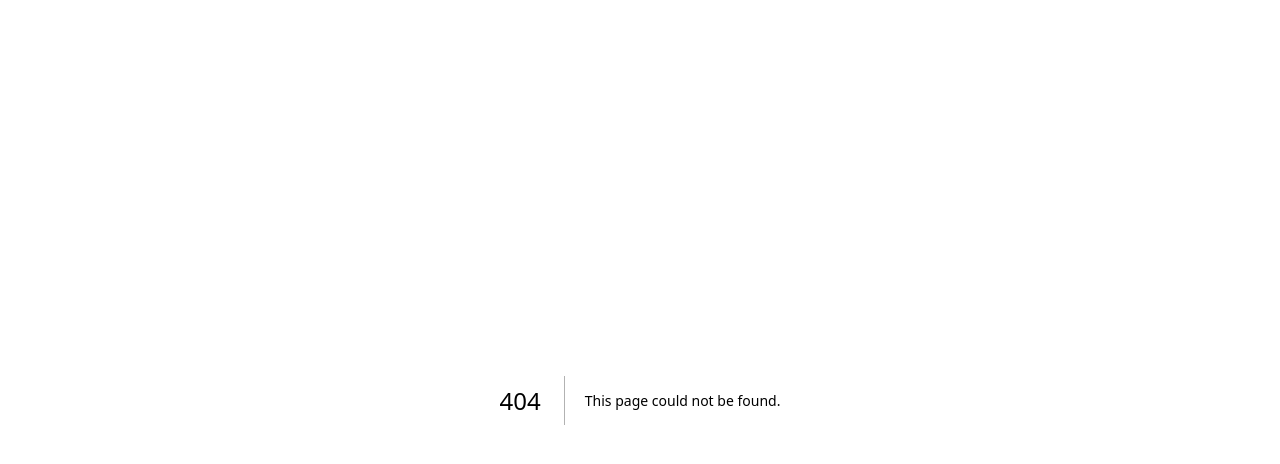
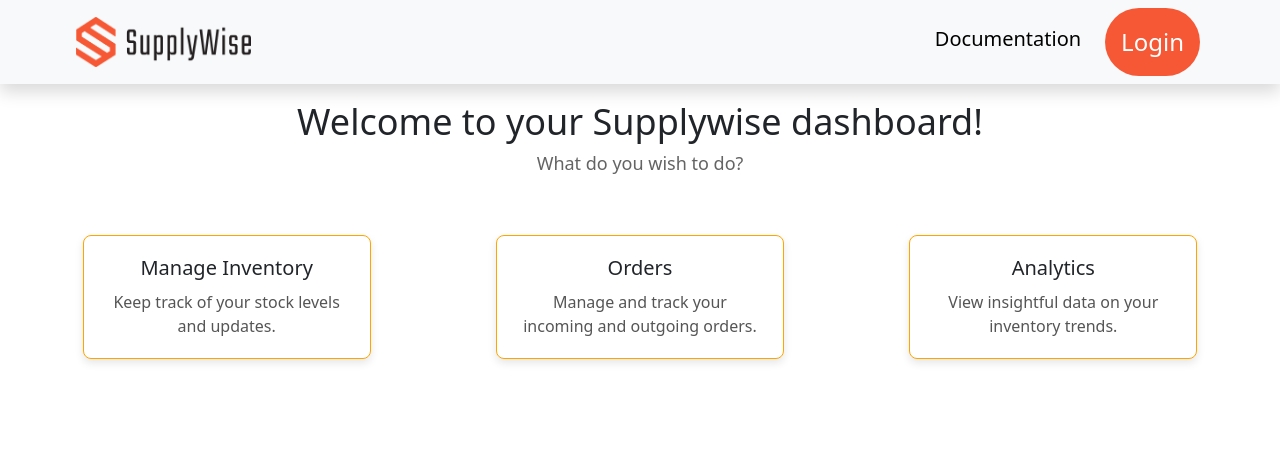
Before and after one commit to SupplyWise/SupplyWiseUI, a Next.js app in the folder supplywise-ui/: page /dashboard in a window 1280 px wide. Before the commit this address had no page. Shown: the top 464 px of the page. Built offline with nearby package versions, Linux system fonts and the light colour scheme.

Commit message:
SUP-44 Fix: add initial dashboard layout

```diff
--- /dev/null
+++ b/supplywise-ui/src/components/dashboardCard.jsx
@@ -0,0 +1,15 @@
+function DashboardCard({ title, description }) {
+
+    //TODO allow users to add an image to the cards?
+
+    return (
+        <div className="card" style={{ width: '18rem', margin: '20px', textAlign: 'center', border: '1px solid orange', borderRadius: '8px', boxShadow: '0 4px 8px rgba(0, 0, 0, 0.1)' }}>
+            <div className="card-body" style={{ padding: '20px' }}>
+                <h5 className="card-title" style={{ fontSize: '20px', marginBottom: '10px' }}>{title}</h5>
+                <p className="card-text" style={{ color: '#555' }}>{description}</p>
+            </div>
+        </div>
+    );
+}
+
+export default DashboardCard;
--- /dev/null
+++ b/supplywise-ui/src/pages/dashboard.js
@@ -0,0 +1,44 @@
+import Head from "next/head";
+import Navbar from "@/components/navbar";
+import Card from "@/components/dashboardCard";
+
+export default function Dashboard() {
+  return (
+    <main>
+      <Navbar />
+      <Head>
+        <title>Supplywise | Dashboard</title>
+        <meta name="description" content="Your solution for inventory management" />
+        <meta name="viewport" content="width=device-width, initial-scale=1" />
+        <link rel="icon" href="/Logo_Icon.png" />
+      </Head>
+
+      <div style={{ padding: '20px', marginTop: '80px' }}>
+        <div className="content">
+          <h1 className="title" style={{ fontSize: "36px", marginBottom: '10px', textAlign: 'center' }}>
+            Welcome to your Supplywise dashboard!
+          </h1>
+          <h2 className="description" style={{ color: "rgba(100, 100, 100, 1)", fontSize: '18px', textAlign: 'center' }}>
+            What do you wish to do?
+          </h2>
+        </div>
+
+        {/* Cards Section */}
+        <div className="cards-container flex flex-wrap justify:space-around mt-40" style={{ display: 'flex', justifyContent: 'space-around', flexWrap: 'wrap', marginTop: '40px' }}>
+          <Card
+            title="Manage Inventory"
+            description="Keep track of your stock levels and updates."
+          />
+          <Card
+            title="Orders"
+            description="Manage and track your incoming and outgoing orders."
+          />
+          <Card
+            title="Analytics"
+            description="View insightful data on your inventory trends."
+          />
+        </div>
+      </div>
+    </main>
+  );
+}
```
